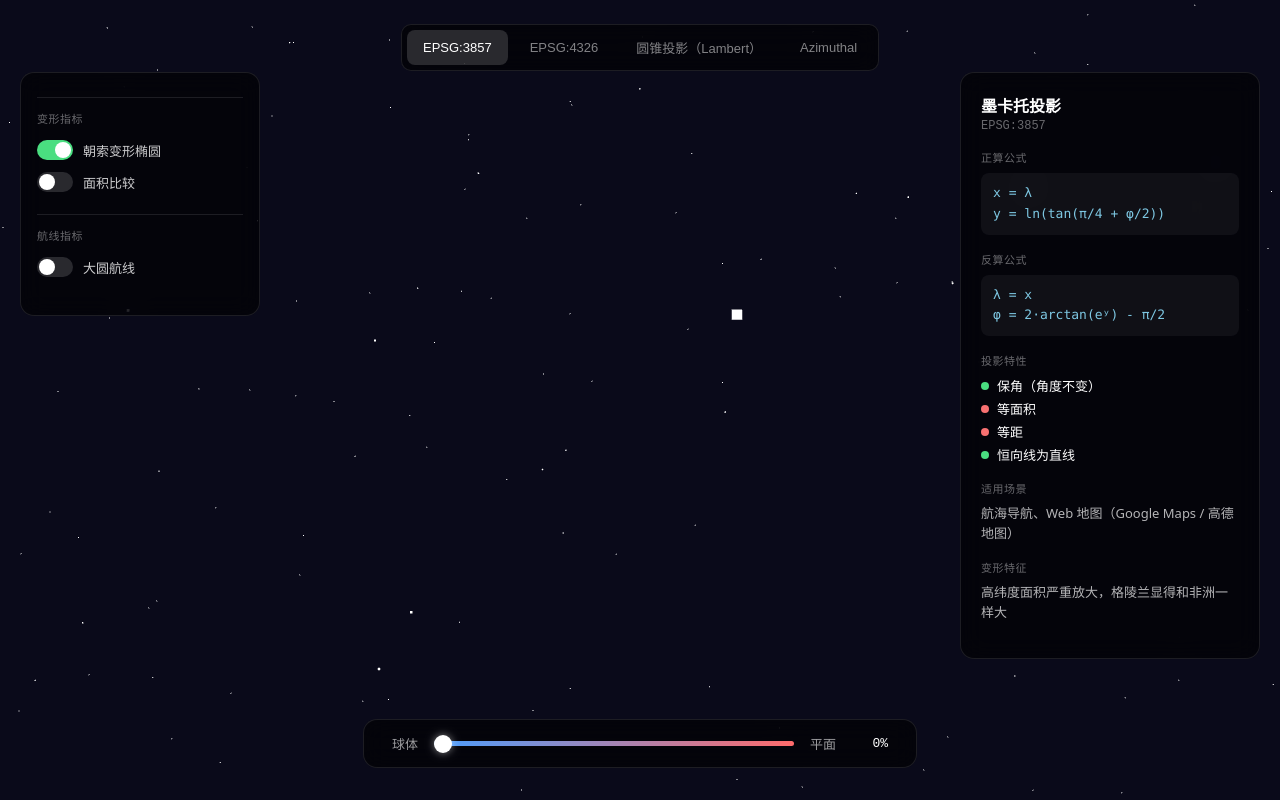
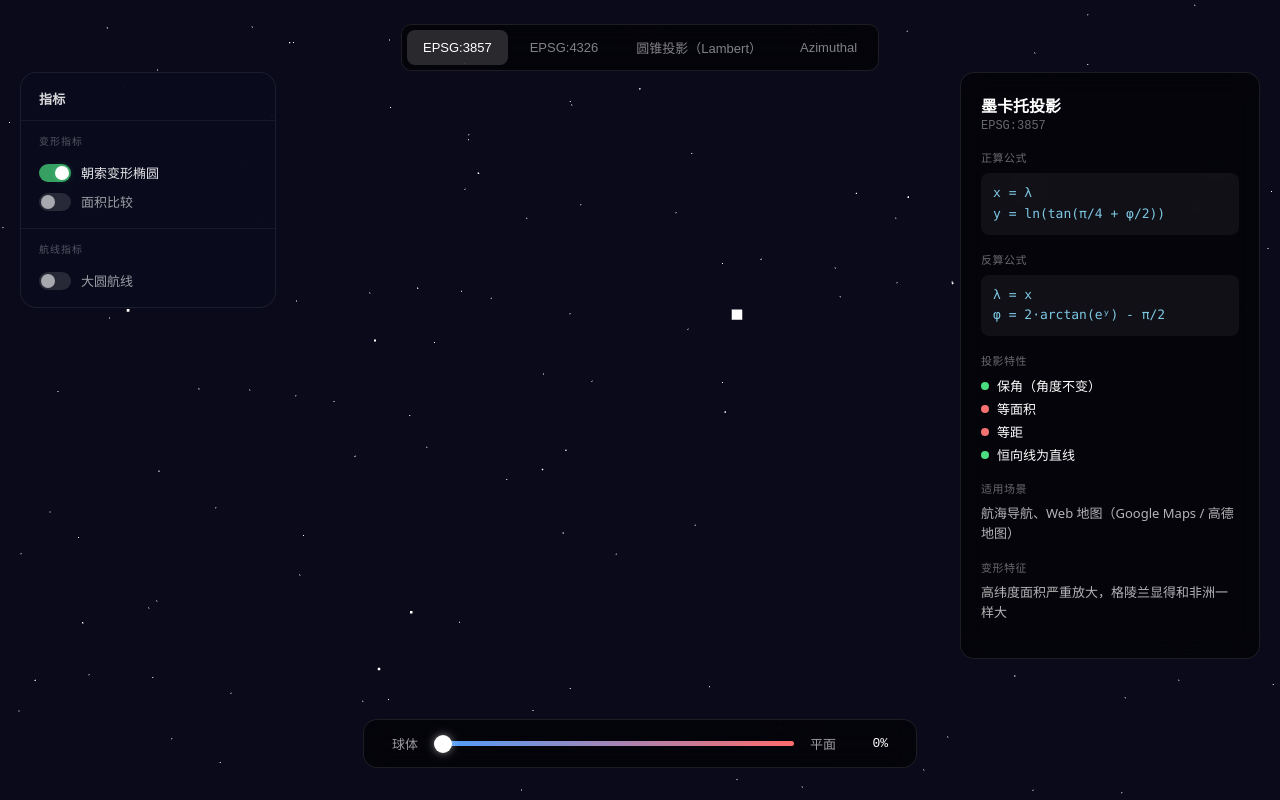
Before and after one commit to wangsen0802/globe-to-mercator, a website built with Vite: page index.html in a window 1280 px wide. Built offline with nearby package versions, Linux system fonts and the light colour scheme; animation ran at ten frames a second.

Commit message:
style: 重新设计指标面板，优化视觉效果 - 独立左侧面板，玻璃拟态风格 - 开关动画平滑过渡（弹性缓动） - 详情区域展开/折叠动画 - 更精细的排版和间距

```diff
--- a/index.html
+++ b/index.html
@@ -130,14 +130,172 @@
       position: absolute;
       top: 72px;
       left: 20px;
-      width: 240px;
-      background: rgba(0, 0, 0, 0.6);
-      backdrop-filter: blur(12px);
-      border-radius: 14px;
-      border: 1px solid rgba(255, 255, 255, 0.1);
-      padding: 16px;
+      width: 256px;
+      background: rgba(10, 12, 28, 0.75);
+      backdrop-filter: blur(20px) saturate(1.4);
+      border-radius: 16px;
+      border: 1px solid rgba(255, 255, 255, 0.08);
+      padding: 0;
       color: #fff;
       z-index: 10;
+      overflow: hidden;
+    }
+
+    .ind-header {
+      padding: 16px 18px 12px;
+      border-bottom: 1px solid rgba(255, 255, 255, 0.06);
+    }
+
+    .ind-header-title {
+      font-size: 13px;
+      font-weight: 600;
+      letter-spacing: 0.3px;
+      color: rgba(255, 255, 255, 0.85);
+    }
+
+    .ind-section {
+      padding: 12px 18px;
+    }
+
+    .ind-section + .ind-section {
+      border-top: 1px solid rgba(255, 255, 255, 0.06);
+    }
+
+    .ind-section-label {
+      font-size: 10px;
+      text-transform: uppercase;
+      letter-spacing: 1px;
+      color: rgba(255, 255, 255, 0.3);
+      margin-bottom: 10px;
+    }
+
+    .ind-toggle {
+      display: flex;
+      align-items: center;
+      gap: 10px;
+      cursor: pointer;
+      padding: 5px 0;
+      border-radius: 6px;
+      transition: background 0.2s;
+    }
+
+    .ind-toggle:hover {
+      background: rgba(255, 255, 255, 0.04);
+    }
+
+    .ind-toggle input { display: none; }
+
+    .ind-switch {
+      width: 32px;
+      height: 18px;
+      background: rgba(255, 255, 255, 0.12);
+      border-radius: 9px;
+      position: relative;
+      transition: background 0.3s ease;
+      flex-shrink: 0;
+    }
+
+    .ind-switch::after {
+      content: '';
+      width: 14px;
+      height: 14px;
+      background: rgba(255, 255, 255, 0.6);
+      border-radius: 50%;
+      position: absolute;
+      top: 2px;
+      left: 2px;
+      transition: all 0.3s cubic-bezier(0.34, 1.56, 0.64, 1);
+    }
+
+    .ind-toggle input:checked + .ind-switch {
+      background: rgba(74, 222, 128, 0.7);
+    }
+
+    .ind-toggle input:checked + .ind-switch::after {
+      transform: translateX(14px);
+      background: #fff;
+      box-shadow: 0 0 6px rgba(74, 222, 128, 0.4);
+    }
+
+    .ind-toggle-label {
+      font-size: 13px;
+      color: rgba(255, 255, 255, 0.6);
+      user-select: none;
+      transition: color 0.2s;
+    }
+
+    .ind-toggle input:checked ~ .ind-toggle-label {
+      color: rgba(255, 255, 255, 0.9);
+    }
+
+    /* 展开的详情区域 */
+    .ind-detail {
+      max-height: 0;
+      overflow: hidden;
+      transition: max-height 0.35s ease, opacity 0.25s ease, margin 0.25s ease;
+      opacity: 0;
+      margin-top: 0;
+    }
+
+    .ind-detail.open {
+      max-height: 200px;
+      opacity: 1;
+      margin-top: 10px;
+    }
+
+    .ind-detail-inner {
+      background: rgba(255, 255, 255, 0.03);
+      border-radius: 8px;
+      padding: 10px 12px;
+      border: 1px solid rgba(255, 255, 255, 0.04);
+    }
+
+    .ind-detail-title {
+      font-size: 10px;
+      color: rgba(255, 255, 255, 0.35);
+      margin-bottom: 8px;
+      letter-spacing: 0.3px;
+    }
+
+    .ind-row {
+      display: flex;
+      align-items: center;
+      gap: 8px;
+      font-size: 12px;
+      color: rgba(255, 255, 255, 0.6);
+      margin-bottom: 5px;
+    }
+
+    .ind-row:last-child { margin-bottom: 0; }
+
+    .ind-dot {
+      width: 7px;
+      height: 7px;
+      border-radius: 50%;
+      flex-shrink: 0;
+    }
+
+    .ind-line {
+      width: 18px;
+      height: 2px;
+      border-radius: 1px;
+      flex-shrink: 0;
+    }
+
+    .ind-value {
+      font-family: 'SF Mono', monospace;
+      font-size: 10px;
+      color: rgba(255, 255, 255, 0.4);
+      margin-left: auto;
+    }
+
+    .ind-note {
+      font-size: 11px;
+      color: rgba(255, 255, 255, 0.35);
+      line-height: 1.5;
+      margin-top: 8px;
+      padding-top: 8px;
+      border-top: 1px solid rgba(255, 255, 255, 0.05);
     }
 
     .panel-title {
@@ -205,88 +363,6 @@
       color: rgba(255, 255, 255, 0.4);
       margin-bottom: 4px;
     }
-
-    /* ===== 指标开关样式 ===== */
-    .indicator-toggle {
-      display: flex;
-      align-items: center;
-      gap: 10px;
-      cursor: pointer;
-      padding: 6px 0;
-      font-size: 13px;
-      color: rgba(255, 255, 255, 0.8);
-    }
-
-    .indicator-toggle input[type="checkbox"] {
-      display: none;
-    }
-
-    .toggle-slider {
-      width: 36px;
-      height: 20px;
-      background: rgba(255, 255, 255, 0.15);
-      border-radius: 10px;
-      position: relative;
-      transition: background 0.25s ease;
-      flex-shrink: 0;
-    }
-
-    .toggle-slider::after {
-      content: '';
-      width: 16px;
-      height: 16px;
-      background: #fff;
-      border-radius: 50%;
-      position: absolute;
-      top: 2px;
-      left: 2px;
-      transition: transform 0.25s ease;
-    }
-
-    .indicator-toggle input:checked + .toggle-slider {
-      background: #4ade80;
-    }
-
-    .indicator-toggle input:checked + .toggle-slider::after {
-      transform: translateX(16px);
-    }
-
-    .toggle-label {
-      user-select: none;
-    }
-
-    /* 面积信息 */
-    .area-row {
-      display: flex;
-      align-items: center;
-      gap: 8px;
-      font-size: 12px;
-      margin-bottom: 4px;
-      color: rgba(255, 255, 255, 0.7);
-    }
-
-    .area-dot {
-      width: 8px;
-      height: 8px;
-      border-radius: 50%;
-      flex-shrink: 0;
-    }
-
-    .area-value {
-      font-family: 'SF Mono', monospace;
-      font-size: 11px;
-      color: rgba(255, 255, 255, 0.5);
-      margin-left: auto;
-    }
-
-    .area-note {
-      font-size: 11px;
-      color: rgba(255, 255, 255, 0.45);
-      line-height: 1.5;
-      margin-top: 6px;
-      padding-top: 6px;
-      border-top: 1px solid rgba(255, 255, 255, 0.06);
-    }
   </style>
 </head>
 <body>
--- a/src/ui/indicatorPanel.js
+++ b/src/ui/indicatorPanel.js
@@ -1,10 +1,10 @@
 /**
- * 指标开关面板 — 在教育面板底部添加变形指标的 toggle 开关
+ * 指标开关面板 — 左侧独立面板，始终可见
  */
 
 const panelEl = document.getElementById('indicator-panel');
 
-// 指标开关回调（保留供外部扩展）
+// 指标开关回调
 let callbacks = {}; // eslint-disable-line no-unused-vars
 
 function el(tag, className, text) {
@@ -24,127 +24,102 @@ function el(tag, className, text) {
 export function initIndicatorPanel(opts) {
   callbacks = opts;
 
-  const section = el('div', 'panel-section');
-  section.style.marginTop = '8px';
-  section.style.paddingTop = '12px';
-  section.style.borderTop = '1px solid rgba(255,255,255,0.1)';
+  // 面板标题
+  const header = el('div', 'ind-header');
+  header.appendChild(el('div', 'ind-header-title', '指标'));
+  panelEl.appendChild(header);
 
-  section.appendChild(el('div', 'panel-section-title', '变形指标'));
+  // ===== 变形指标 =====
+  const distSection = el('div', 'ind-section');
+  distSection.appendChild(el('div', 'ind-section-label', '变形指标'));
 
-  // 朝索椭圆开关
-  const tissotRow = createToggleRow('toggle-tissot', '朝索变形椭圆', true, (checked) => {
-    opts.onTissotToggle(checked);
-  });
-  section.appendChild(tissotRow);
+  distSection.appendChild(createToggle('toggle-tissot', '朝索变形椭圆', true, (v) => opts.onTissotToggle(v)));
+  distSection.appendChild(createToggle('toggle-area', '面积比较', false, (v) => opts.onAreaToggle(v)));
 
-  // 面积比较开关
-  const areaRow = createToggleRow('toggle-area', '面积比较', false, (checked) => {
-    opts.onAreaToggle(checked);
-  });
-  section.appendChild(areaRow);
+  // 面积详情（展开/折叠）
+  const areaDetail = createExpandable('area-detail');
+  const areaInner = el('div', 'ind-detail-inner');
+  areaInner.appendChild(el('div', 'ind-detail-title', '真实面积对比'));
+  areaInner.appendChild(createDotRow('#4fc3f7', '格陵兰', '216 万km²'));
+  areaInner.appendChild(createDotRow('#81c784', '非洲', '3,037 万km²'));
+  areaInner.appendChild(createDotRow('#ffb74d', '南美洲', '1,784 万km²'));
+  const note = el('div', 'ind-note', '非洲 ≈ 14× 格陵兰，但墨卡托投影中看起来差不多大');
+  areaInner.appendChild(note);
+  areaDetail.appendChild(areaInner);
+  distSection.appendChild(areaDetail);
 
-  // 面积信息区域（初始隐藏）
-  const areaInfo = el('div', 'area-info');
-  areaInfo.id = 'area-info';
-  areaInfo.style.display = 'none';
+  panelEl.appendChild(distSection);
 
-  const infoTitle = el('div', '');
-  infoTitle.style.cssText = 'font-size:11px;color:rgba(255,255,255,0.5);margin-top:8px;margin-bottom:4px;';
-  infoTitle.textContent = '真实面积对比';
-  areaInfo.appendChild(infoTitle);
+  // ===== 航线指标 =====
+  const routeSection = el('div', 'ind-section');
+  routeSection.appendChild(el('div', 'ind-section-label', '航线指标'));
 
-  areaInfo.appendChild(createAreaRow('#4fc3f7', '格陵兰', '216 万km²'));
-  areaInfo.appendChild(createAreaRow('#81c784', '非洲', '3,037 万km²'));
-  areaInfo.appendChild(createAreaRow('#ffb74d', '南美洲', '1,784 万km²'));
+  routeSection.appendChild(createToggle('toggle-route', '大圆航线', false, (v) => opts.onRouteToggle(v)));
 
-  const note = el('div', 'area-note');
-  note.textContent = '非洲 ≈ 14× 格陵兰，但在墨卡托投影中看起来差不多大';
-  areaInfo.appendChild(note);
+  // 航线图例（展开/折叠）
+  const routeDetail = createExpandable('route-detail');
+  const routeInner = el('div', 'ind-detail-inner');
+  routeInner.appendChild(el('div', 'ind-detail-title', '航线类型'));
+  routeInner.appendChild(createLineRow('#4fc3f7', '大圆（最短路径）'));
+  routeInner.appendChild(createLineRow('#ff9800', '恒向线（等角航线）'));
+  routeDetail.appendChild(routeInner);
+  routeSection.appendChild(routeDetail);
 
-  section.appendChild(areaInfo);
-  panelEl.appendChild(section);
-
-  // ===== 航线指标（独立 section） =====
-  const routeSection = el('div', 'panel-section');
-  routeSection.style.marginTop = '8px';
-  routeSection.style.paddingTop = '12px';
-  routeSection.style.borderTop = '1px solid rgba(255,255,255,0.1)';
-
-  routeSection.appendChild(el('div', 'panel-section-title', '航线指标'));
-
-  // 大圆航线开关
-  const routeRow = createToggleRow('toggle-route', '大圆航线', false, (checked) => {
-    opts.onRouteToggle(checked);
-  });
-  routeSection.appendChild(routeRow);
-
-  // 航线图例
-  const routeLegend = el('div', 'area-info');
-  routeLegend.id = 'route-legend';
-  routeLegend.style.display = 'none';
-
-  const legendTitle = el('div', '');
-  legendTitle.style.cssText = 'font-size:11px;color:rgba(255,255,255,0.5);margin-top:8px;margin-bottom:4px;';
-  legendTitle.textContent = '航线类型';
-  routeLegend.appendChild(legendTitle);
-
-  routeLegend.appendChild(createLegendRow('#4fc3f7', '大圆（最短路径）'));
-  routeLegend.appendChild(createLegendRow('#ff9800', '恒向线（等角航线）'));
-
-  routeSection.appendChild(routeLegend);
   panelEl.appendChild(routeSection);
 }
 
-function createAreaRow(color, name, area) {
-  const row = el('div', 'area-row');
-  const dot = el('span', 'area-dot');
-  dot.style.background = color;
-  row.appendChild(dot);
-  row.appendChild(el('span', '', name + ' '));
-  const val = el('span', 'area-value', area);
-  row.appendChild(val);
-  return row;
-}
+// 创建 toggle 开关行
+function createToggle(id, label, checked, onChange) {
+  const row = el('label', 'ind-toggle');
+  const cb = el('input');
+  cb.type = 'checkbox';
+  cb.id = id;
+  cb.checked = checked;
 
-function createLegendRow(color, label) {
-  const row = el('div', 'area-row');
-  const line = el('span', 'area-dot');
-  line.style.background = color;
-  line.style.width = '20px';
-  line.style.height = '3px';
-  line.style.borderRadius = '1px';
-  row.appendChild(line);
-  row.appendChild(el('span', '', ' ' + label));
-  return row;
-}
+  row.appendChild(cb);
+  row.appendChild(el('span', 'ind-switch'));
+  row.appendChild(el('span', 'ind-toggle-label', label));
 
-function createToggleRow(id, label, defaultChecked, onChange) {
-  const row = el('label', 'indicator-toggle');
-
-  const checkbox = el('input');
-  checkbox.type = 'checkbox';
-  checkbox.id = id;
-  checkbox.checked = defaultChecked;
-
-  const slider = el('span', 'toggle-slider');
-  const labelSpan = el('span', 'toggle-label', label);
-
-  row.appendChild(checkbox);
-  row.appendChild(slider);
-  row.appendChild(labelSpan);
-
-  checkbox.addEventListener('change', () => {
-    onChange(checkbox.checked);
-    // 显示/隐藏面积信息
-    if (id === 'toggle-area') {
-      const areaInfo = document.getElementById('area-info');
-      if (areaInfo) areaInfo.style.display = checkbox.checked ? 'block' : 'none';
-    }
-    if (id === 'toggle-route') {
-      const routeLegend = document.getElementById('route-legend');
-      if (routeLegend) routeLegend.style.display = checkbox.checked ? 'block' : 'none';
-    }
+  cb.addEventListener('change', () => {
+    onChange(cb.checked);
+    // 联动展开详情区域
+    if (id === 'toggle-area') toggleDetail('area-detail', cb.checked);
+    if (id === 'toggle-route') toggleDetail('route-detail', cb.checked);
   });
 
   return row;
 }
+
+// 创建可展开区域
+function createExpandable(id) {
+  const wrap = el('div', 'ind-detail');
+  wrap.id = id;
+  return wrap;
+}
+
+// 切换展开状态
+function toggleDetail(id, open) {
+  const el = document.getElementById(id);
+  if (el) el.classList.toggle('open', open);
+}
+
+// 圆点 + 名称 + 数值行
+function createDotRow(color, name, value) {
+  const row = el('div', 'ind-row');
+  const dot = el('span', 'ind-dot');
+  dot.style.background = color;
+  row.appendChild(dot);
+  row.appendChild(el('span', '', name));
+  row.appendChild(el('span', 'ind-value', value));
+  return row;
+}
+
+// 线段 + 名称行（用于航线图例）
+function createLineRow(color, label) {
+  const row = el('div', 'ind-row');
+  const line = el('span', 'ind-line');
+  line.style.background = color;
+  row.appendChild(line);
+  row.appendChild(el('span', '', label));
+  return row;
+}
```
